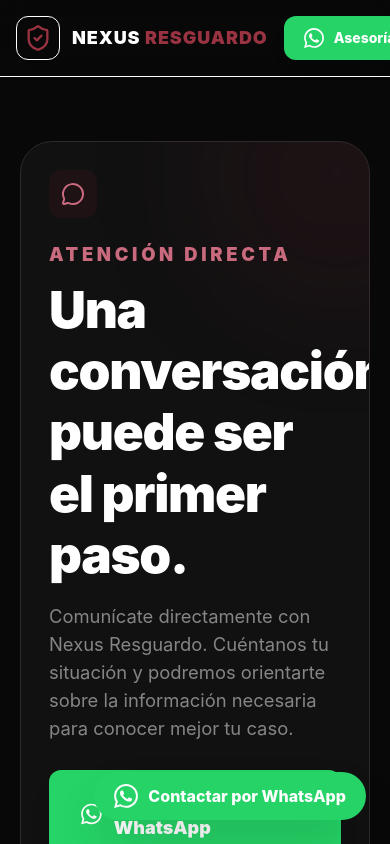
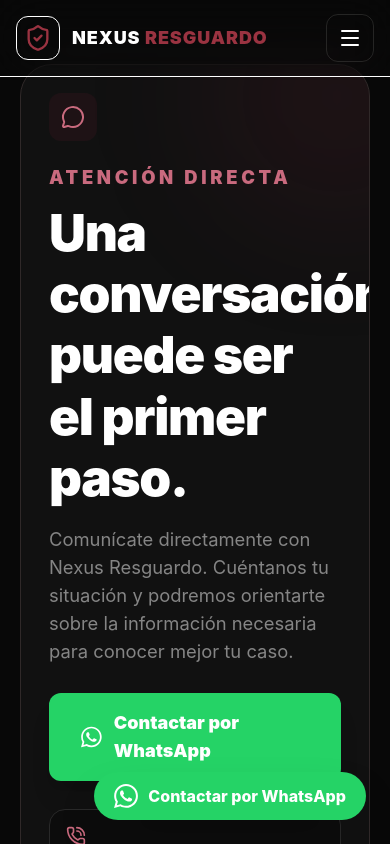
Before and after one commit to escuelaalexandra/proyecto_escuela_programacion, a Next.js app: page /contacto in a window 390 px wide. Shown: the top 844 px of the page. Built offline with nearby package versions, Linux system fonts and the light colour scheme.

Commit message:
Update Navbar.tsx

```diff
--- a/src/components/Navbar.tsx
+++ b/src/components/Navbar.tsx
@@ -1,6 +1,5 @@
-
 import Link from "next/link";
-import { ShieldCheck } from "lucide-react";
+import { ShieldCheck, Menu, X } from "lucide-react";
 import { siteData } from "@/data/siteConfig";
 import WhatsAppIcon from "@/components/WhatsAppIcon";
 
@@ -10,8 +9,8 @@
   )}`;
 
   return (
-    <header className="sticky top-0 z-50 border-b border-titanio-700/70 bg-titanio-900/85 backdrop-blur-md">
-      <div className="mx-auto flex min-h-[76px] max-w-7xl items-center justify-between gap-4 px-4 sm:min-h-[82px] sm:px-6 lg:min-h-[86px] lg:px-8">
+    <header className="fixed left-0 right-0 top-0 z-50 border-b border-titanio-700/60 bg-titanio-900/75 backdrop-blur-xl">
+      <div className="mx-auto flex min-h-[76px] max-w-7xl items-center justify-between gap-3 px-4 sm:min-h-[82px] sm:px-6 lg:min-h-[86px] lg:px-8">
 
         {/* LOGO + NOMBRE */}
         <Link
@@ -27,12 +26,9 @@
           </span>
         </Link>
 
-        {/* MENÚ */}
+        {/* MENÚ ESCRITORIO */}
         <nav className="hidden items-center gap-6 text-base font-bold text-titanio-300 md:flex lg:gap-8 lg:text-lg">
-          <Link
-            href="/"
-            className="transition-colors hover:text-white"
-          >
+          <Link href="/" className="transition-colors hover:text-white">
             Inicio
           </Link>
 
@@ -58,16 +54,65 @@
           </Link>
         </nav>
 
-        {/* WHATSAPP */}
+        {/* WHATSAPP ESCRITORIO */}
         <a
           href={whatsappUrl}
           target="_blank"
           rel="noopener noreferrer"
-          className="flex shrink-0 items-center gap-2.5 rounded-xl bg-[#25D366] px-5 py-3 text-sm font-extrabold text-white shadow-lg transition-all hover:bg-[#20ba5a] hover:-translate-y-0.5 sm:px-6 sm:py-3.5 sm:text-base"
+          className="hidden shrink-0 items-center gap-2.5 rounded-xl bg-[#25D366] px-5 py-3 text-sm font-extrabold text-white shadow-lg transition-all hover:-translate-y-0.5 hover:bg-[#20ba5a] sm:flex sm:px-6 sm:py-3.5 sm:text-base"
         >
           <WhatsAppIcon className="h-5 w-5 fill-white sm:h-6 sm:w-6" />
           <span>Asesoría</span>
         </a>
+
+        {/* MENÚ MÓVIL */}
+        <details className="relative md:hidden">
+          <summary className="flex h-12 w-12 cursor-pointer list-none items-center justify-center rounded-xl border border-titanio-700 bg-titanio-900/70 text-white transition hover:border-rubi/50">
+            <Menu className="h-6 w-6" />
+          </summary>
+
+          <div className="absolute right-0 top-[calc(100%+12px)] w-[min(88vw,340px)] overflow-hidden rounded-2xl border border-titanio-700/70 bg-titanio-900/95 p-3 shadow-2xl backdrop-blur-xl">
+            <nav className="flex flex-col">
+              <Link
+                href="/"
+                className="rounded-xl px-5 py-4 text-base font-bold text-white transition hover:bg-rubi/10 hover:text-white"
+              >
+                Inicio
+              </Link>
+
+              <Link
+                href="/servicios"
+                className="rounded-xl px-5 py-4 text-base font-bold text-white transition hover:bg-rubi/10 hover:text-white"
+              >
+                Servicios
+              </Link>
+
+              <Link
+                href="/nosotros"
+                className="rounded-xl px-5 py-4 text-base font-bold text-white transition hover:bg-rubi/10 hover:text-white"
+              >
+                Nosotros
+              </Link>
+
+              <Link
+                href="/contacto"
+                className="rounded-xl px-5 py-4 text-base font-bold text-white transition hover:bg-rubi/10 hover:text-white"
+              >
+                Contacto
+              </Link>
+
+              <a
+                href={whatsappUrl}
+                target="_blank"
+                rel="noopener noreferrer"
+                className="mt-2 flex items-center justify-center gap-2.5 rounded-xl bg-[#25D366] px-5 py-4 text-base font-extrabold text-white shadow-lg transition hover:bg-[#20ba5a]"
+              >
+                <WhatsAppIcon className="h-6 w-6 fill-white" />
+                <span>Asesoría</span>
+              </a>
+            </nav>
+          </div>
+        </details>
       </div>
     </header>
   );
```
